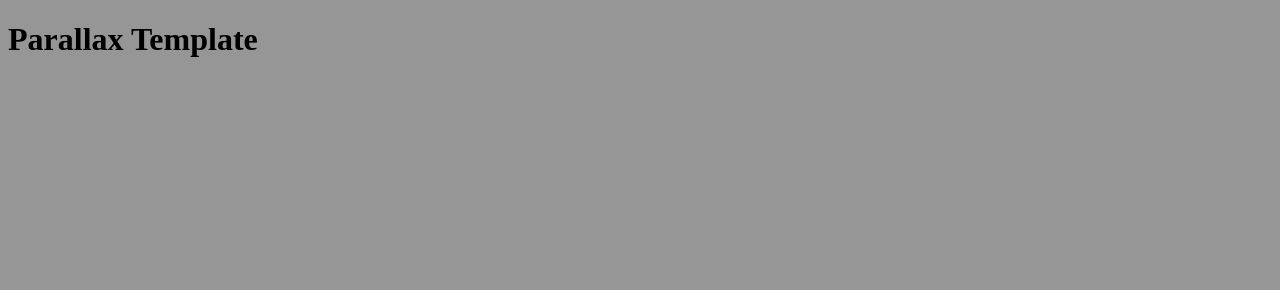
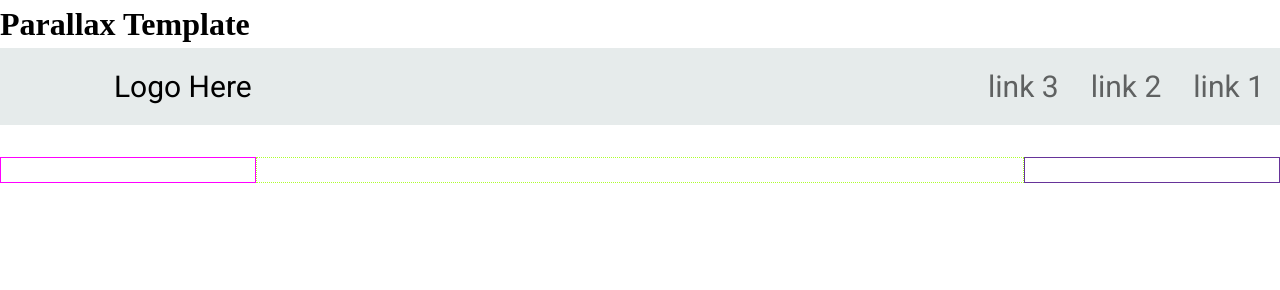
Before and after one commit to lundydaniel/template_parallax, a plain HTML site: page src/index.html in a window 1280 px wide. Drawn offline with Linux system fonts and the light colour scheme.

Commit message:
Very basic set up complete. Starting on wireframe.

```diff
--- a/src/css/style.css
+++ b/src/css/style.css
@@ -1,3 +1,142 @@
+/* All imports */
+@import url('https://fonts.googleapis.com/css2?family=Roboto&display=swap');
+
+/* Remove default margin */
+body,
+h1,
+h2,
+h3,
+h4,
+p,
+figure,
+blockquote,
+dl,
+dd {
+    margin: 0;
+}
+
+
+/* Set core root defaults */
+html:focus-within::-moz-focus-inner {
+    scroll-behavior: smooth;
+}
+
+/* Set core body defaults */
 body {
-    background-color: rgb(150, 150, 150);
+    min-height: 100vh;
+    text-rendering: optimizeSpeed;
+    line-height: 1.5;
 }
+
+/* Make images easier to work with */
+img,
+picture {
+    max-width: 100%;
+    display: block;
+}
+
+/* Inherit fonts for inputs and buttons */
+input,
+button,
+textarea,
+select {
+    font: inherit;
+}
+
+
+/* Setting up grid for navigation */
+.navbar {
+    font-family: 'Roboto', sans-serif;
+    font-size: 30px;
+    display: grid;
+    grid-template-columns: repeat(7, 1fr);
+    grid-template-rows: 1fr;
+    grid-column-gap: 0px;
+    grid-row-gap: 0px;
+    background-color: rgba(230, 235, 235, 92);
+}
+
+.logo {
+    grid-area: 1 / 1 / 2 / 3;
+    text-align: center;
+    padding: 16px;
+}
+
+.logo:hover {
+    cursor: pointer;
+}
+
+/* List styles */
+ul {
+    grid-area: 1 / 5 / 2 / 8;
+    list-style-type: none;
+    margin: 0;
+    padding: 0;
+    overflow: hidden;
+}
+
+li {
+    float: right;
+}
+
+li a {
+    display: block;
+    color: #5F6161;
+    text-align: center;
+    padding: 16px;
+    text-decoration: none;
+}
+
+
+.link {
+    transition: 1s text-shadow;
+    transition-timing-function: ease-in-out;
+}
+
+.link:hover {
+    cursor: pointer;
+    transition-duration: 0.7s;
+    text-shadow: 3px 8px 5px rgba(0, 0, 0, 0.2), 0px -5px 35px rgba(255, 255, 255, 0.3);
+}
+
+/* Main Section of site content */
+main {
+    margin-top: 2rem;
+    display: grid;
+    grid-template-columns: repeat(5, 1fr);
+    grid-template-rows: repeat(5, 1fr);
+    grid-column-gap: 0px;
+    grid-row-gap: 0px;
+}
+
+.leftSideSec {
+    border: magenta 1px solid;
+    grid-area: 1 / 1 / 2 / 2;
+}
+
+.middleSection {
+    border: greenyellow 1px dotted;
+    grid-area: 1 / 2 / 2 / 5;
+}
+
+.rightSideSec {
+    border: rebeccapurple 1px solid;
+    grid-area: 1 / 5 / 2 / 6;
+}
+
+/*! Media Queries */
+/* Remove all animations, transitions and smooth scroll for people that prefer not to see them */
+@media (prefers-reduced-motion: reduce) {
+    html:focus-within::-moz-focus-inner {
+        scroll-behavior: auto;
+    }
+
+    *,
+    *::before,
+    *::after {
+        animation-duration: 0.01ms !important;
+        animation-iteration-count: 1 !important;
+        transition-duration: 0.01ms !important;
+        scroll-behavior: auto !important;
+    }
+}
--- a/src/index.html
+++ b/src/index.html
@@ -10,7 +10,26 @@
 </head>
 
 <body>
-    <h1>Parallax Template</h1>
+    <header>
+        <h1>Parallax Template</h1>
+        <section class="navigation">
+            <nav class="navbar">
+                <div class="logo">Logo Here</div>
+                <ul>
+                    <li class="link"><a>link 1</a></li>
+                    <li class="link"><a>link 2</a></li>
+                    <li class="link"><a>link 3</a></li>
+                </ul>
+            </nav>
+        </section>
+    </header>
+
+    <main>
+        <section class="leftSideSec">&nbsp;</section>
+        <section class="middleSection">&nbsp;</section>
+        <section class="rightSideSec">&nbsp;</section>
+    </main>
+
     <script src="./js/script.js"></script>
 </body>
 
--- a/src/js/script.js
+++ b/src/js/script.js
@@ -1 +1,10 @@
 console.log("connected");
+
+const w = window.innerWidth;
+const h = window.innerHeight;
+
+function getScreenSize() {
+    console.log("Browser Width: " + w + ", Height: " + h + ".");
+}
+
+getScreenSize();
```
